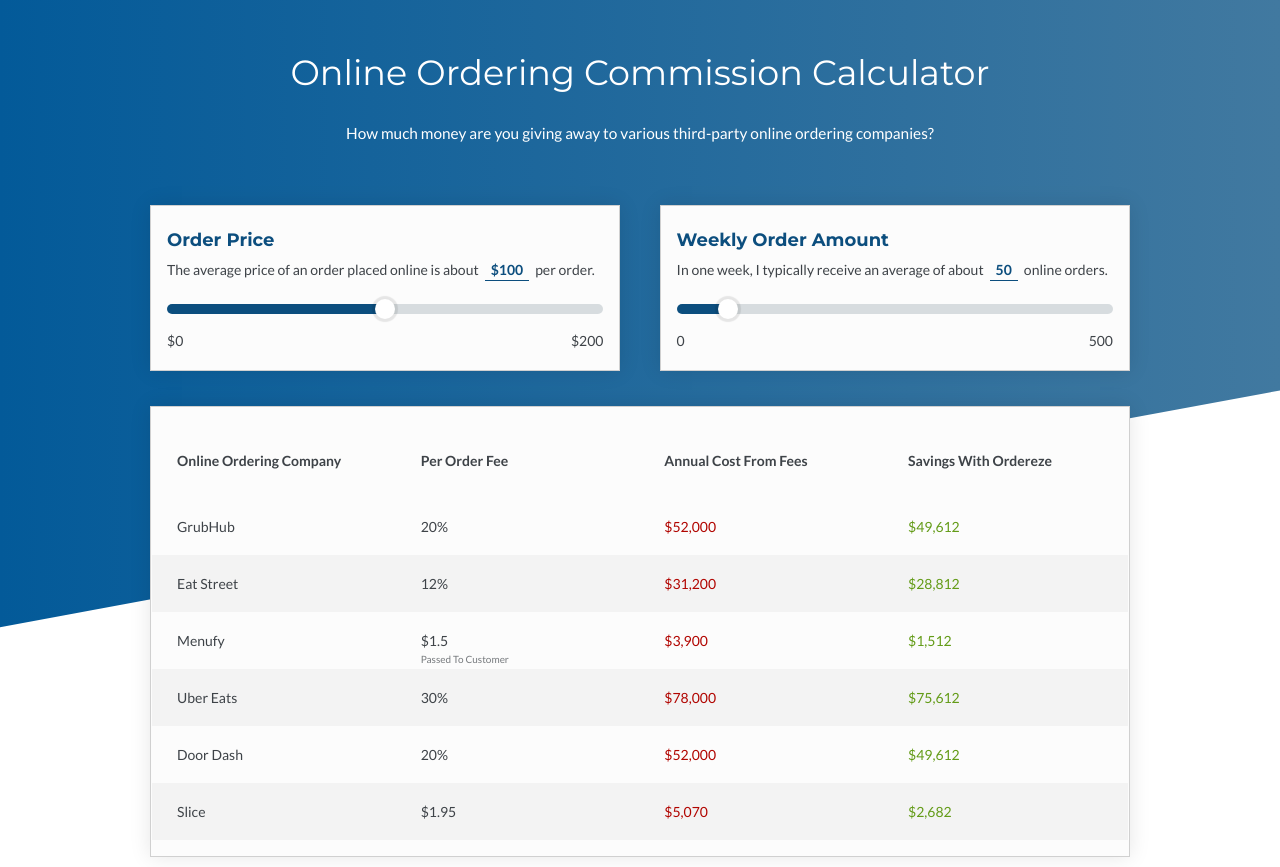
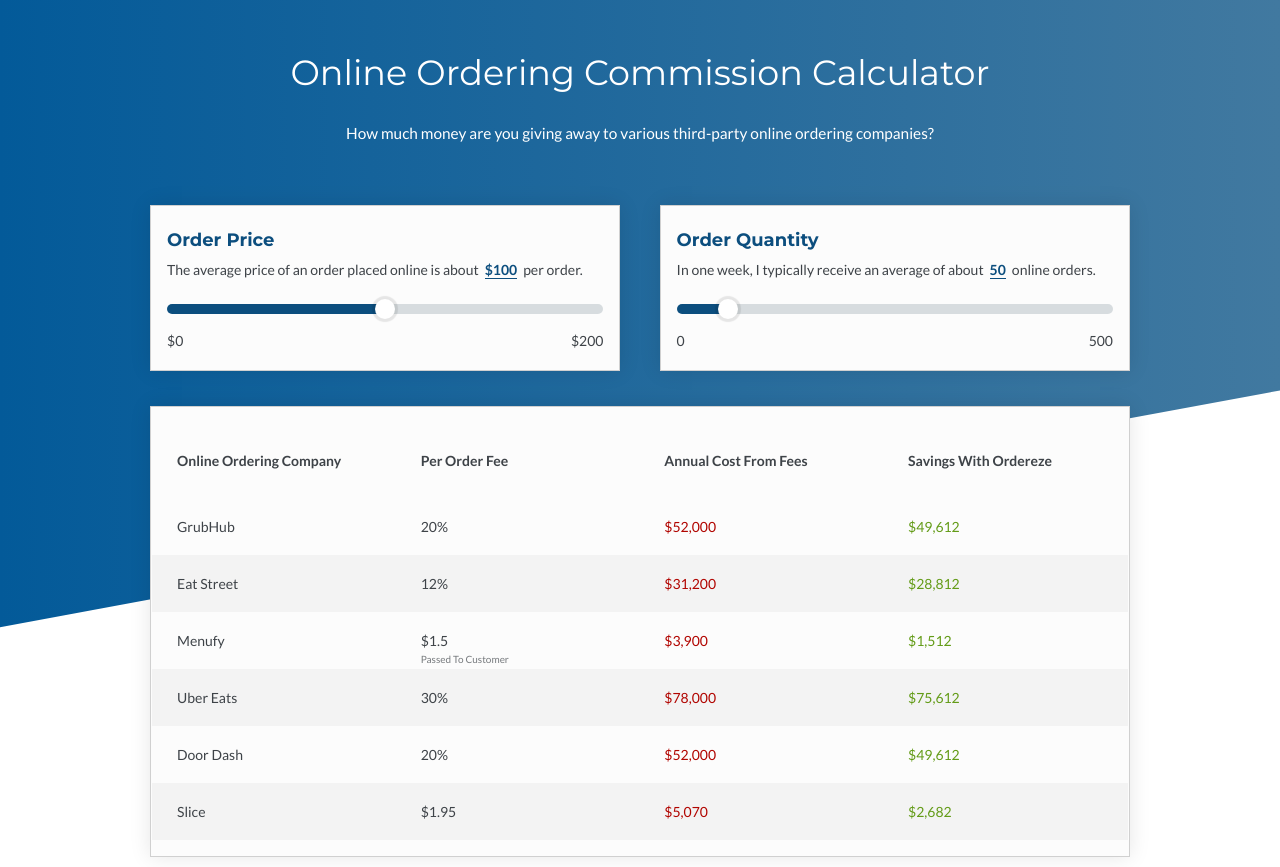
Before and after one commit to olivajames110/online-ordering-price-comparison, a React (Create React App) app: page / in a window 1280 px wide. Built offline with nearby package versions, Linux system fonts and the light colour scheme.

Commit message:
Minor verbiage update

```diff
--- a/src/priceCalc/components/slider/slider.css
+++ b/src/priceCalc/components/slider/slider.css
@@ -25,7 +25,7 @@
 	margin: 0px 6px;
 	font-weight: bold;
 	border-bottom: 1px solid var(--priceCalcSliderGreen);
-	padding: 0px 6px 2px 6px;
+	/* padding: 0px 6px 2px 6px; */
 }
 
 .range-slider__range {
--- a/src/priceCalc/priceCalc.js
+++ b/src/priceCalc/priceCalc.js
@@ -116,7 +116,7 @@
 								isPercent={true}
 							/>
 							<Slider
-								title={'Weekly Order Amount'}
+								title={'Order Quantity'}
 								description={'In one week, I typically receive an average of about'}
 								minAmt={'0'}
 								maxAmt={'500'}
```
